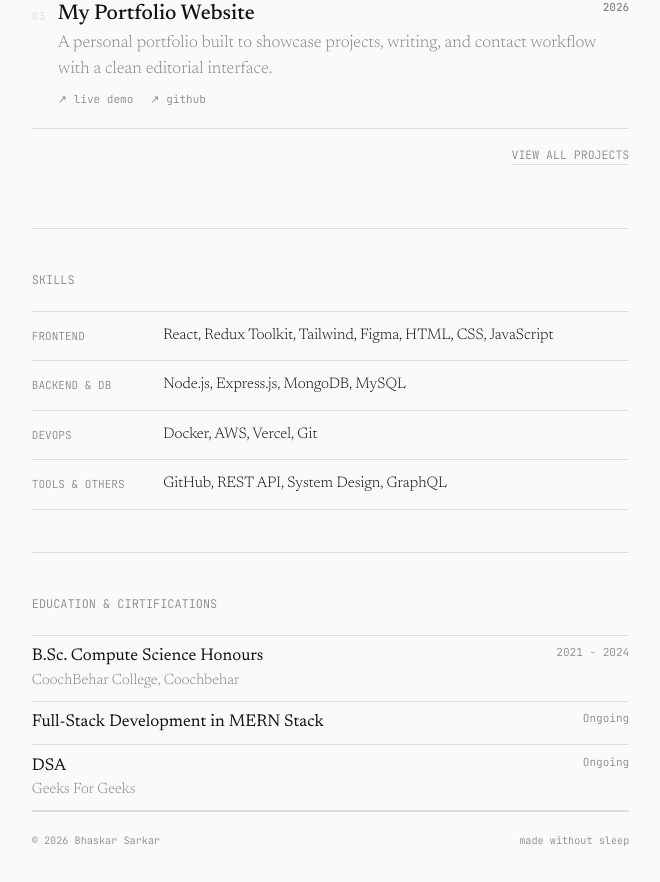
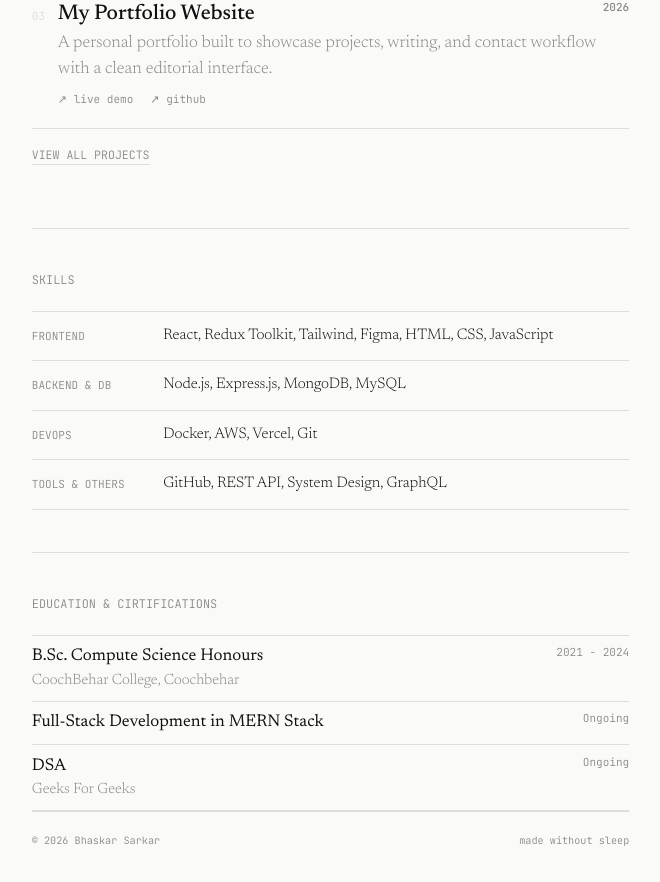
Before and after one commit to bhaskar-f/my-portfolio, a React (Vite) app in the folder frontend/: page / in a window 1280 px wide. Shown: the part 987-1869 px from the top of the page, without its empty margins (302-962 px from the left). Built offline with nearby package versions, Linux system fonts and the light colour scheme; no server answers.

Commit message:
Update HomeContent.jsx

```diff
--- a/frontend/src/components/HomeContent.jsx
+++ b/frontend/src/components/HomeContent.jsx
@@ -98,7 +98,7 @@ export default function HomeContent() {
         <hr className="line mt-5" />
         <FeatureWork />
       </div>
-      <div className="mt-4 flex justify-end">
+      <div className="mt-4 flex justify-start">
   <Link
     to="/plogs/projects"
     className="nav-text text-[0.68rem] uppercase border-b line hover-line-ink hover-ink duration-200"
```
